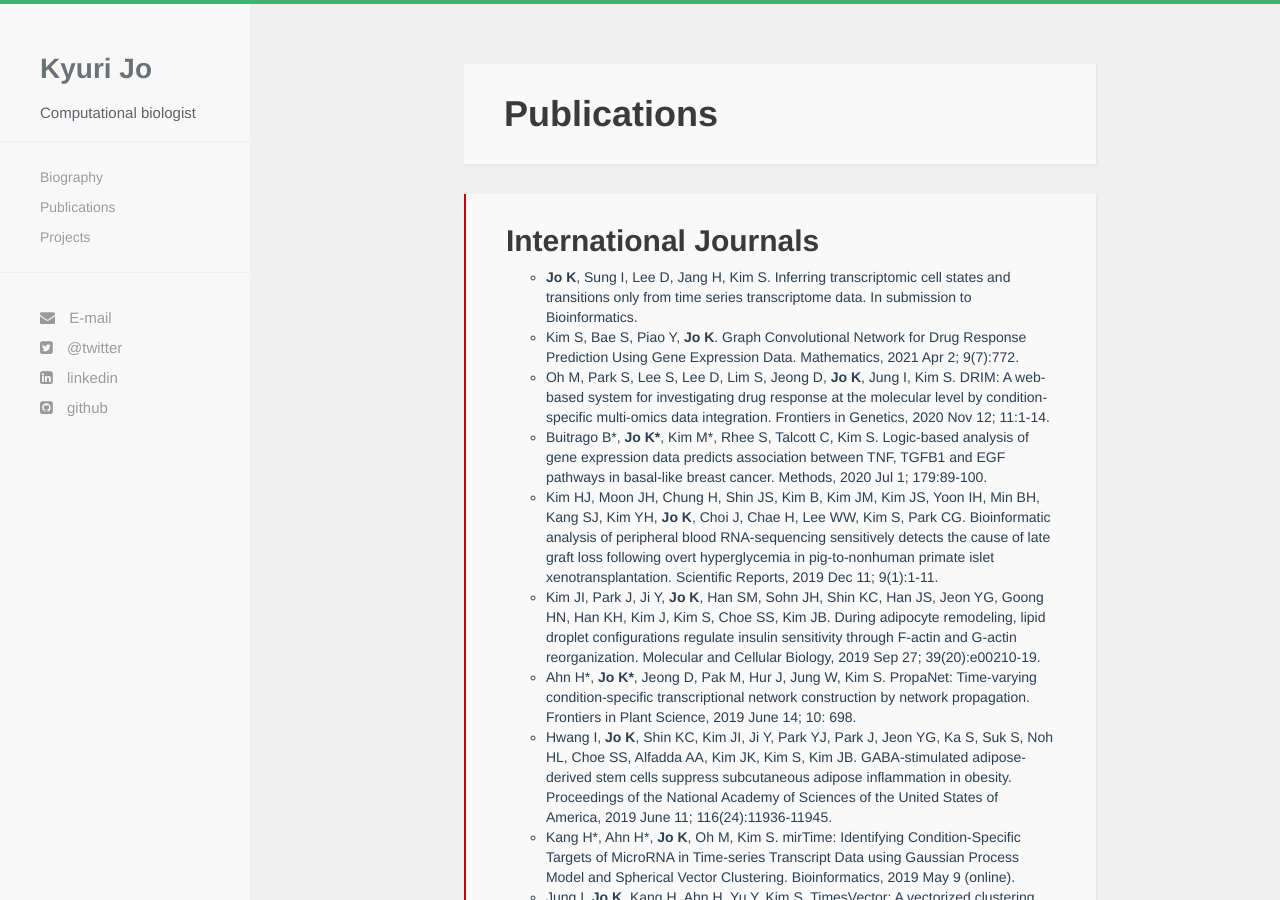
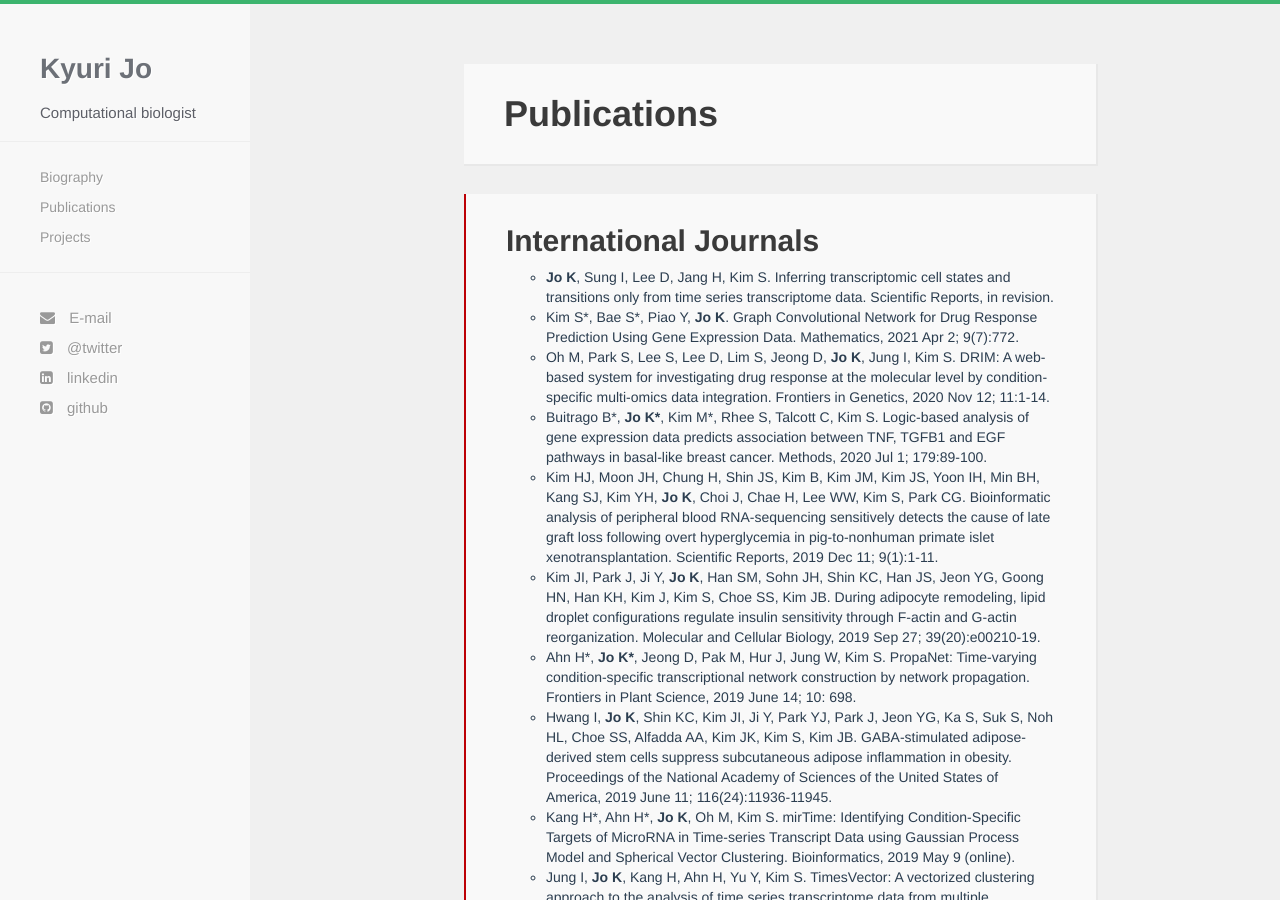
Before and after one commit to kyuriJo/kyuriJo.github.io, a Jekyll site: the page built from publications.html, in a window 1280 px wide and 900 px high. Built offline with Jekyll 4.4.1, drawn with Linux system fonts in a browser that asks for light colours; nearby versions of some CDN libraries.

Commit message:
Update publication

```diff
--- a/publications.html
+++ b/publications.html
@@ -9,8 +9,8 @@ title: Publications
     <div id="article" class="fashion">
       <h2>International Journals</h2>
   <ul class="dot">
-  <li><b>Jo K</b>, Sung I, Lee D, Jang H, Kim S. Inferring transcriptomic cell states and transitions only from time series transcriptome data. In submission to Bioinformatics.</li>
-  <li>Kim S, Bae S, Piao Y, <b>Jo K</b>. Graph Convolutional Network for Drug Response Prediction Using Gene Expression Data. Mathematics, 2021 Apr 2; 9(7):772.</li>
+  <li><b>Jo K</b>, Sung I, Lee D, Jang H, Kim S. Inferring transcriptomic cell states and transitions only from time series transcriptome data. Scientific Reports, in revision.</li>
+  <li>Kim S*, Bae S*, Piao Y, <b>Jo K</b>. Graph Convolutional Network for Drug Response Prediction Using Gene Expression Data. Mathematics, 2021 Apr 2; 9(7):772.</li>
   <li>Oh M, Park S, Lee S, Lee D, Lim S, Jeong D, <b>Jo K</b>, Jung I, Kim S. DRIM: A web-based system for investigating drug response at the molecular level by condition-specific multi-omics data integration. Frontiers in Genetics, 2020 Nov 12; 11:1-14.</li>
   <li>Buitrago B*, <b>Jo K*</b>, Kim M*, Rhee S, Talcott C, Kim S. Logic-based analysis of gene expression data predicts association between TNF, TGFB1 and EGF pathways in basal-like breast cancer. Methods, 2020 Jul 1; 179:89-100.</li>
   <li>Kim HJ, Moon JH, Chung H, Shin JS, Kim B, Kim JM, Kim JS, Yoon IH, Min BH, Kang SJ, Kim YH, <b>Jo K</b>, Choi J, Chae H, Lee WW, Kim S, Park CG. Bioinformatic analysis of peripheral blood RNA-sequencing sensitively detects the cause of late graft loss following overt hyperglycemia in pig-to-nonhuman primate islet xenotransplantation. Scientific Reports, 2019 Dec 11; 9(1):1-11.</li>
```
